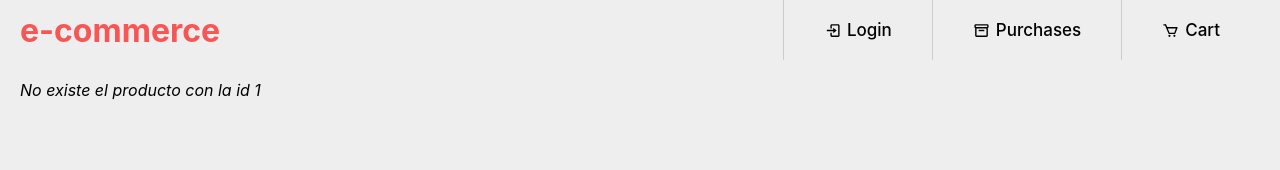
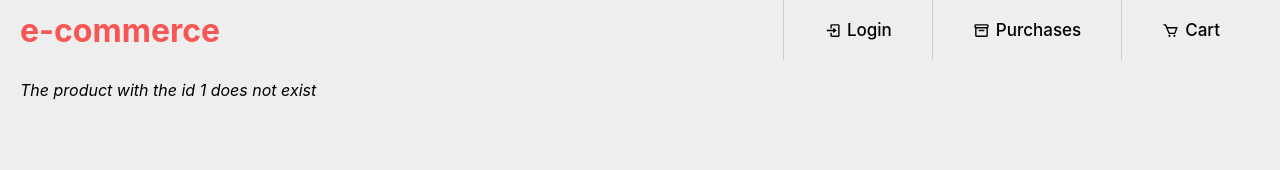
Before and after one commit to dagamdev/e-commerce-simulator, a React (Vite) app: page /#/product/1 in a window 1280 px wide. Shown: the top 170 px of the page. Built offline with nearby package versions, Linux system fonts and the light colour scheme.

Commit message:
add message if the product is not found

```diff
--- a/src/components/product/ProductScreen.tsx
+++ b/src/components/product/ProductScreen.tsx
@@ -34,7 +34,7 @@ export const ProductScreen = ()=> {
           </>
         ) :
         <div>
-          <i>No existe el producto con la id {id}</i>
+          <i>The product with the id {id} does not exist</i>
         </div>
       }
     </section>
```
